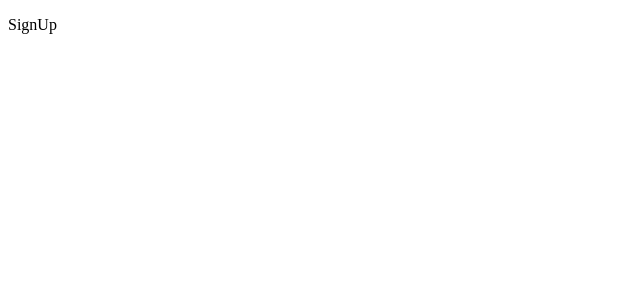
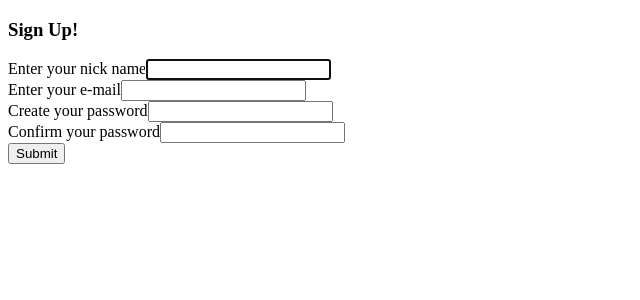
Before and after one commit to unpolaco/chat-app, a React (Create React App) app: page /signup in a window 1280 px wide. Shown: the top 300 px of the page, without its empty margins (0-640 px from the left). Built offline with nearby package versions, Linux system fonts and the light colour scheme.

Commit message:
Create SignUp component

```diff
--- a/src/components/SignUp.js
+++ b/src/components/SignUp.js
@@ -1,9 +1,79 @@
-import React from 'react'
+import React, { useState } from 'react';
 
 export default function SignUp() {
-  return (
-    <div>
-      <p>SignUp</p>
-    </div>
-  )
-};
+
+  const [nickName, setNickName] = useState('')
+  const [email, setEmail] = useState('')
+  const [password, setPassword] = useState('')
+  const [passwordConfirm, setPasswordConfirm] = useState('')
+
+  function handleSubmit(e) {
+      e.preventDefault();
+      if(password !== passwordConfirm) {
+        alert("Wrong password confirmation!")
+        setPassword('')
+        setPasswordConfirm('')
+      }
+  }
+
+  function handleTypingNick(e) {
+    setNickName(e.target.value)
+  }
+  function handleTypingEmail(e) {
+    setEmail(e.target.value)
+  }
+  function handleTypingPassword(e) {
+    setPassword(e.target.value)
+  }
+  function handleTypingPasswordConfirm(e) {
+    setPasswordConfirm(e.target.value)
+  }
+
+	return (
+		<div>
+			<h3>Sign Up!</h3>
+			<form>
+				<label htmlFor='nickName'>Enter your nick name</label>
+				<input
+          autoFocus
+          autoComplete
+          onChange={(e) => handleTypingNick(e)}
+          value={nickName}
+          id='nickName'
+          type='text'
+        />
+			</form>
+			<form>
+				<label htmlFor='email'>Enter your e-mail</label>
+				<input
+          autoComplete
+          onChange={(e) => handleTypingEmail(e)}
+          value={email}
+          id='email'
+          type='text'
+        />
+			</form>
+			<form>
+				<label htmlFor='password'>Create your password</label>
+				<input
+          autoComplete
+          onChange={(e) => handleTypingPassword(e)}
+          value={password}
+          id='password'
+          type='password'
+        />
+			</form>
+			<form>
+				<label htmlFor='passwordConfirm'>Confirm your password</label>
+				<input
+          autoComplete
+          onChange={(e) => handleTypingPasswordConfirm(e)}
+          value={passwordConfirm}
+          id='passwordConfirm'
+          type='password'
+        />
+			</form>
+			<button onClick={handleSubmit}>Submit</button>
+		</div>
+	);
+}
```
